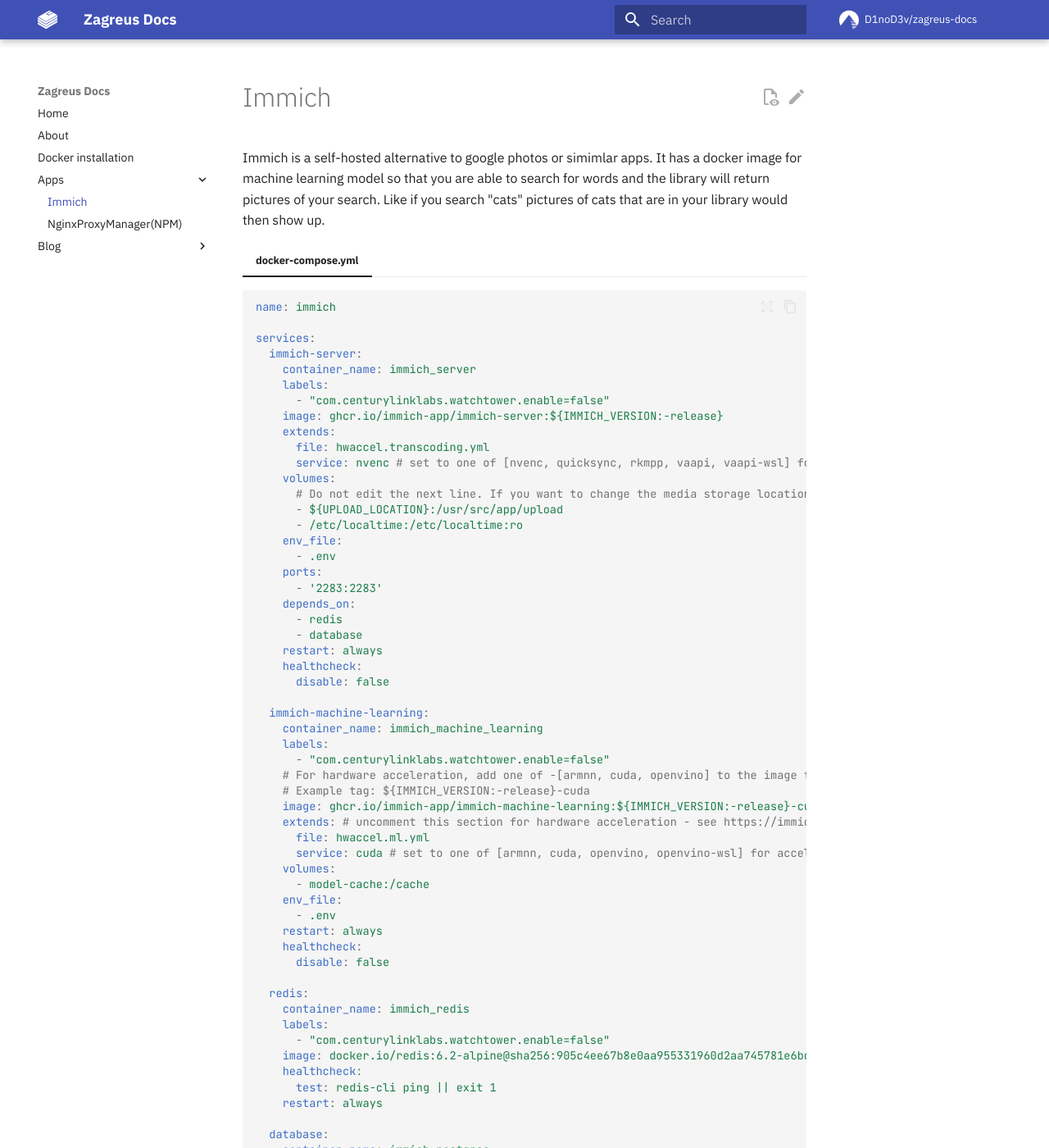
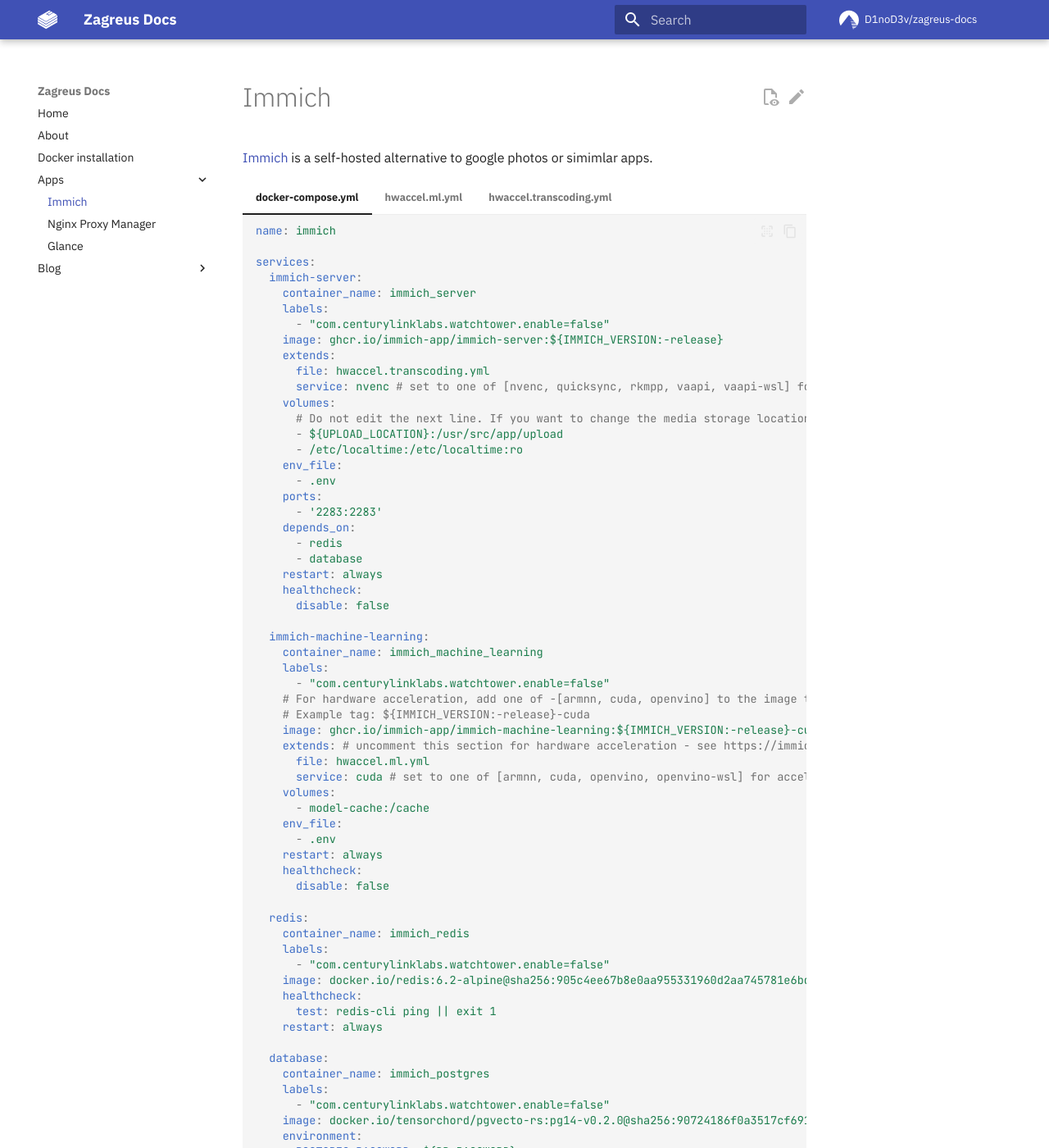
Before and after one commit to D1noD3v/zagreus-docs, an MkDocs documentation site: the page built from docs/Apps/immich.md, in a window 1280 px wide and 1400 px high. Shown: the whole window at 82% size. Built offline with MkDocs 1.6.1 and Material for MkDocs 9.7.7, drawn with Linux system fonts in a browser that asks for light colours; plug-ins that fetch from the network failed and are left out; some of the changed text lies outside the part shown.

Commit message:
add: more apps

````diff
--- a/docs/Apps/immich.md
+++ b/docs/Apps/immich.md
@@ -1,201 +1,203 @@
 # Immich
 
-Immich is a self-hosted alternative to google photos or simimlar apps. It has a docker image for machine learning model so that you are able to search for words and the library will return pictures of your search. Like if you search "cats" pictures of cats that are in your library would then show up.
+[Immich](https://immich.app/) is a self-hosted alternative to google photos or simimlar apps.
 
 
 === "docker-compose.yml"
-```yaml
-name: immich
 
-services:
-  immich-server:
-    container_name: immich_server
-    labels:
-      - "com.centurylinklabs.watchtower.enable=false"
-    image: ghcr.io/immich-app/immich-server:${IMMICH_VERSION:-release}
-    extends:
-      file: hwaccel.transcoding.yml
-      service: nvenc # set to one of [nvenc, quicksync, rkmpp, vaapi, vaapi-wsl] for accelerated transcoding
+    ``` yaml
+    name: immich
+
+    services:
+      immich-server:
+        container_name: immich_server
+        labels:
+          - "com.centurylinklabs.watchtower.enable=false"
+        image: ghcr.io/immich-app/immich-server:${IMMICH_VERSION:-release}
+        extends:
+          file: hwaccel.transcoding.yml
+          service: nvenc # set to one of [nvenc, quicksync, rkmpp, vaapi, vaapi-wsl] for accelerated transcoding
+        volumes:
+          # Do not edit the next line. If you want to change the media storage location on your system, edit the value of UPLOAD_LOCATION in the .env file
+          - ${UPLOAD_LOCATION}:/usr/src/app/upload
+          - /etc/localtime:/etc/localtime:ro
+        env_file:
+          - .env
+        ports:
+          - '2283:2283'
+        depends_on:
+          - redis
+          - database
+        restart: always
+        healthcheck:
+          disable: false
+
+      immich-machine-learning:
+        container_name: immich_machine_learning
+        labels:
+          - "com.centurylinklabs.watchtower.enable=false"
+        # For hardware acceleration, add one of -[armnn, cuda, openvino] to the image tag.
+        # Example tag: ${IMMICH_VERSION:-release}-cuda
+        image: ghcr.io/immich-app/immich-machine-learning:${IMMICH_VERSION:-release}-cuda
+        extends: # uncomment this section for hardware acceleration - see https://immich.app/docs/features/ml-hardware-acceleration
+          file: hwaccel.ml.yml
+          service: cuda # set to one of [armnn, cuda, openvino, openvino-wsl] for accelerated inference - use the `-wsl` version for WSL2 where applicable
+        volumes:
+          - model-cache:/cache
+        env_file:
+          - .env
+        restart: always
+        healthcheck:
+          disable: false
+
+      redis:
+        container_name: immich_redis
+        labels:
+          - "com.centurylinklabs.watchtower.enable=false"
+        image: docker.io/redis:6.2-alpine@sha256:905c4ee67b8e0aa955331960d2aa745781e6bd89afc44a8584bfd13bc890f0ae
+        healthcheck:
+          test: redis-cli ping || exit 1
+        restart: always
+
+      database:
+        container_name: immich_postgres
+        labels:
+          - "com.centurylinklabs.watchtower.enable=false"
+        image: docker.io/tensorchord/pgvecto-rs:pg14-v0.2.0@sha256:90724186f0a3517cf6914295b5ab410db9ce23190a2d9d0b9dd6463e3fa298f0
+        environment:
+          POSTGRES_PASSWORD: ${DB_PASSWORD}
+          POSTGRES_USER: ${DB_USERNAME}
+          POSTGRES_DB: ${DB_DATABASE_NAME}
+          POSTGRES_INITDB_ARGS: '--data-checksums'
+        volumes:
+          # Do not edit the next line. If you want to change the database storage location on your system, edit the value of DB_DATA_LOCATION in the .env file
+          - ${DB_DATA_LOCATION}:/var/lib/postgresql/data
+        healthcheck:
+          test: >-
+            pg_isready --dbname="$${POSTGRES_DB}" --username="$${POSTGRES_USER}" || exit 1;
+            Chksum="$$(psql --dbname="$${POSTGRES_DB}" --username="$${POSTGRES_USER}" --tuples-only --no-align
+            --command='SELECT COALESCE(SUM(checksum_failures), 0) FROM pg_stat_database')";
+            echo "checksum failure count is $$Chksum";
+            [ "$$Chksum" = '0' ] || exit 1
+          interval: 5m
+          start_interval: 30s
+          start_period: 5m
+        command: >-
+          postgres
+          -c shared_preload_libraries=vectors.so
+          -c 'search_path="$$user", public, vectors'
+          -c logging_collector=on
+          -c max_wal_size=2GB
+          -c shared_buffers=512MB
+          -c wal_compression=on
+        restart: always
+
     volumes:
-      # Do not edit the next line. If you want to change the media storage location on your system, edit the value of UPLOAD_LOCATION in the .env file
-      - ${UPLOAD_LOCATION}:/usr/src/app/upload
-      - /etc/localtime:/etc/localtime:ro
-    env_file:
-      - .env
-    ports:
-      - '2283:2283'
-    depends_on:
-      - redis
-      - database
-    restart: always
-    healthcheck:
-      disable: false
+      model-cache:
 
-  immich-machine-learning:
-    container_name: immich_machine_learning
-    labels:
-      - "com.centurylinklabs.watchtower.enable=false"
-    # For hardware acceleration, add one of -[armnn, cuda, openvino] to the image tag.
-    # Example tag: ${IMMICH_VERSION:-release}-cuda
-    image: ghcr.io/immich-app/immich-machine-learning:${IMMICH_VERSION:-release}-cuda
-    extends: # uncomment this section for hardware acceleration - see https://immich.app/docs/features/ml-hardware-acceleration
-      file: hwaccel.ml.yml
-      service: cuda # set to one of [armnn, cuda, openvino, openvino-wsl] for accelerated inference - use the `-wsl` version for WSL2 where applicable
-    volumes:
-      - model-cache:/cache
-    env_file:
-      - .env
-    restart: always
-    healthcheck:
-      disable: false
-
-  redis:
-    container_name: immich_redis
-    labels:
-      - "com.centurylinklabs.watchtower.enable=false"
-    image: docker.io/redis:6.2-alpine@sha256:905c4ee67b8e0aa955331960d2aa745781e6bd89afc44a8584bfd13bc890f0ae
-    healthcheck:
-      test: redis-cli ping || exit 1
-    restart: always
-
-  database:
-    container_name: immich_postgres
-    labels:
-      - "com.centurylinklabs.watchtower.enable=false"
-    image: docker.io/tensorchord/pgvecto-rs:pg14-v0.2.0@sha256:90724186f0a3517cf6914295b5ab410db9ce23190a2d9d0b9dd6463e3fa298f0
-    environment:
-      POSTGRES_PASSWORD: ${DB_PASSWORD}
-      POSTGRES_USER: ${DB_USERNAME}
-      POSTGRES_DB: ${DB_DATABASE_NAME}
-      POSTGRES_INITDB_ARGS: '--data-checksums'
-    volumes:
-      # Do not edit the next line. If you want to change the database storage location on your system, edit the value of DB_DATA_LOCATION in the .env file
-      - ${DB_DATA_LOCATION}:/var/lib/postgresql/data
-    healthcheck:
-      test: >-
-        pg_isready --dbname="$${POSTGRES_DB}" --username="$${POSTGRES_USER}" || exit 1;
-        Chksum="$$(psql --dbname="$${POSTGRES_DB}" --username="$${POSTGRES_USER}" --tuples-only --no-align
-        --command='SELECT COALESCE(SUM(checksum_failures), 0) FROM pg_stat_database')";
-        echo "checksum failure count is $$Chksum";
-        [ "$$Chksum" = '0' ] || exit 1
-      interval: 5m
-      start_interval: 30s
-      start_period: 5m
-    command: >-
-      postgres
-      -c shared_preload_libraries=vectors.so
-      -c 'search_path="$$user", public, vectors'
-      -c logging_collector=on
-      -c max_wal_size=2GB
-      -c shared_buffers=512MB
-      -c wal_compression=on
-    restart: always
-
-volumes:
-  model-cache:
-
-```
+    ```
 === "hwaccel.ml.yml"
 
-```yaml
-# Configurations for hardware-accelerated machine learning
+    ``` yaml
+    # Configurations for hardware-accelerated machine learning
 
-# If using Unraid or another platform that doesn't allow multiple Compose files,
-# you can inline the config for a backend by copying its contents
-# into the immich-machine-learning service in the docker-compose.yml file.
+    # If using Unraid or another platform that doesn't allow multiple Compose files,
+    # you can inline the config for a backend by copying its contents
+    # into the immich-machine-learning service in the docker-compose.yml file.
 
-# See https://immich.app/docs/features/ml-hardware-acceleration for info on usage.
+    # See https://immich.app/docs/features/ml-hardware-acceleration for info on usage.
 
-services:
-  armnn:
-    devices:
-      - /dev/mali0:/dev/mali0
-    volumes:
-      - /lib/firmware/mali_csffw.bin:/lib/firmware/mali_csffw.bin:ro # Mali firmware for your chipset (not always required depending on the driver)
-      - /usr/lib/libmali.so:/usr/lib/libmali.so:ro # Mali driver for your chipset (always required)
+    services:
+      armnn:
+        devices:
+          - /dev/mali0:/dev/mali0
+        volumes:
+          - /lib/firmware/mali_csffw.bin:/lib/firmware/mali_csffw.bin:ro # Mali firmware for your chipset (not always required depending on the driver)
+          - /usr/lib/libmali.so:/usr/lib/libmali.so:ro # Mali driver for your chipset (always required)
 
-  cpu: {}
+      cpu: {}
 
-  cuda:
-    deploy:
-      resources:
-        reservations:
-          devices:
-            - driver: nvidia
-              count: 1
-              capabilities:
-                - gpu
+      cuda:
+        deploy:
+          resources:
+            reservations:
+              devices:
+                - driver: nvidia
+                  count: 1
+                  capabilities:
+                    - gpu
 
-  openvino:
-    device_cgroup_rules:
-      - 'c 189:* rmw'
-    devices:
-      - /dev/dri:/dev/dri
-    volumes:
-      - /dev/bus/usb:/dev/bus/usb
+      openvino:
+        device_cgroup_rules:
+          - 'c 189:* rmw'
+        devices:
+          - /dev/dri:/dev/dri
+        volumes:
+          - /dev/bus/usb:/dev/bus/usb
 
-  openvino-wsl:
-    devices:
-      - /dev/dri:/dev/dri
-      - /dev/dxg:/dev/dxg
-    volumes:
-      - /dev/bus/usb:/dev/bus/usb
-      - /usr/lib/wsl:/usr/lib/wsl
-```
+      openvino-wsl:
+        devices:
+          - /dev/dri:/dev/dri
+          - /dev/dxg:/dev/dxg
+        volumes:
+          - /dev/bus/usb:/dev/bus/usb
+          - /usr/lib/wsl:/usr/lib/wsl
+    ```
 === "hwaccel.transcoding.yml"
-```yaml
-# Configurations for hardware-accelerated transcoding
 
-# If using Unraid or another platform that doesn't allow multiple Compose files,
-# you can inline the config for a backend by copying its contents
-# into the immich-microservices service in the docker-compose.yml file.
+    ``` yaml
+    # Configurations for hardware-accelerated transcoding
 
-# See https://immich.app/docs/features/hardware-transcoding for more info on using hardware transcoding.
+    # If using Unraid or another platform that doesn't allow multiple Compose files,
+    # you can inline the config for a backend by copying its contents
+    # into the immich-microservices service in the docker-compose.yml file.
 
-services:
-  cpu: {}
+    # See https://immich.app/docs/features/hardware-transcoding for more info on using hardware transcoding.
 
-  nvenc:
-    deploy:
-      resources:
-        reservations:
-          devices:
-            - driver: nvidia
-              count: 1
-              capabilities:
-                - gpu
-                - compute
-                - video
+    services:
+      cpu: {}
 
-  quicksync:
-    devices:
-      - /dev/dri:/dev/dri
+      nvenc:
+        deploy:
+          resources:
+            reservations:
+              devices:
+                - driver: nvidia
+                  count: 1
+                  capabilities:
+                    - gpu
+                    - compute
+                    - video
 
-  rkmpp:
-    security_opt: # enables full access to /sys and /proc, still far better than privileged: true
-      - systempaths=unconfined
-      - apparmor=unconfined
-    group_add:
-      - video
-    devices:
-      - /dev/rga:/dev/rga
-      - /dev/dri:/dev/dri
-      - /dev/dma_heap:/dev/dma_heap
-      - /dev/mpp_service:/dev/mpp_service
-      #- /dev/mali0:/dev/mali0 # only required to enable OpenCL-accelerated HDR -> SDR tonemapping
-    volumes:
-      #- /etc/OpenCL:/etc/OpenCL:ro # only required to enable OpenCL-accelerated HDR -> SDR tonemapping
-      #- /usr/lib/aarch64-linux-gnu/libmali.so.1:/usr/lib/aarch64-linux-gnu/libmali.so.1:ro # only required to enable OpenCL-accelerated HDR -> SDR tonemapping
+      quicksync:
+        devices:
+          - /dev/dri:/dev/dri
 
-  vaapi:
-    devices:
-      - /dev/dri:/dev/dri
+      rkmpp:
+        security_opt: # enables full access to /sys and /proc, still far better than privileged: true
+          - systempaths=unconfined
+          - apparmor=unconfined
+        group_add:
+          - video
+        devices:
+          - /dev/rga:/dev/rga
+          - /dev/dri:/dev/dri
+          - /dev/dma_heap:/dev/dma_heap
+          - /dev/mpp_service:/dev/mpp_service
+          #- /dev/mali0:/dev/mali0 # only required to enable OpenCL-accelerated HDR -> SDR tonemapping
+        volumes:
+          #- /etc/OpenCL:/etc/OpenCL:ro # only required to enable OpenCL-accelerated HDR -> SDR tonemapping
+          #- /usr/lib/aarch64-linux-gnu/libmali.so.1:/usr/lib/aarch64-linux-gnu/libmali.so.1:ro # only required to enable OpenCL-accelerated HDR -> SDR tonemapping
 
-  vaapi-wsl: # use this for VAAPI if you're running Immich in WSL2
-    devices:
-      - /dev/dri:/dev/dri
-    volumes:
-      - /usr/lib/wsl:/usr/lib/wsl
-    environment:
-      - LIBVA_DRIVER_NAME=d3d12
-```
+      vaapi:
+        devices:
+          - /dev/dri:/dev/dri
+
+      vaapi-wsl: # use this for VAAPI if you're running Immich in WSL2
+        devices:
+          - /dev/dri:/dev/dri
+        volumes:
+          - /usr/lib/wsl:/usr/lib/wsl
+        environment:
+          - LIBVA_DRIVER_NAME=d3d12
+    ```
--- a/mkdocs.yml
+++ b/mkdocs.yml
@@ -24,6 +24,8 @@ markdown_extensions:
   - pymdownx.inlinehilite
   - pymdownx.snippets
   - pymdownx.superfences
+  - admonition
+  - pymdownx.details
   - pymdownx.tabbed:
       alternate_style: true
 
@@ -34,7 +36,8 @@ nav:
   - Docker installation: docker.md
   - Apps:
       - Immich: Apps/immich.md
-      - NginxProxyManager(NPM): Apps/nginxproxymanager.md
+      - Nginx Proxy Manager: Apps/nginxproxymanager.md
+      - Glance: Apps/glance.md
   - Blog:
       - blog/index.md
 
@@ -56,6 +59,19 @@ theme:
     logo: simple/bookstack
     repo: simple/codeberg
     edit: material/pencil
+    admonition:
+      note: octicons/tag-16
+      abstract: octicons/checklist-16
+      info: octicons/info-16
+      tip: octicons/squirrel-16
+      success: octicons/check-16
+      question: octicons/question-16
+      warning: octicons/alert-16
+      failure: octicons/x-circle-16
+      danger: octicons/zap-16
+      bug: octicons/bug-16
+      example: octicons/beaker-16
+      quote: octicons/quote-16
 
   font:
     text: IBM Plex Sans
````
Also changed, not shown: docs/Apps/glance.md (added, +260 -0 lines), docs/Apps/nginxproxymanager.md (+20 -1 lines), docs/index.md (+3 -0 lines).
